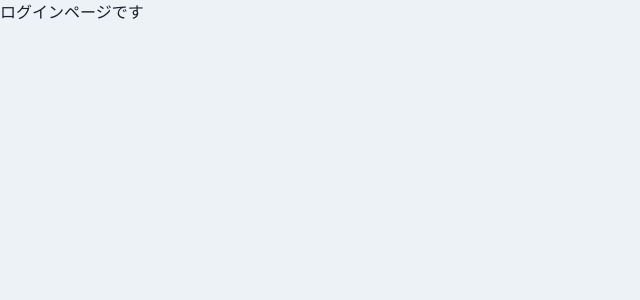
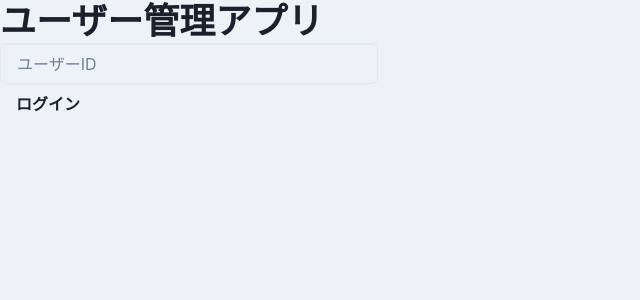
Before and after one commit to sohei-fujita/chakra-react-typescript, a React (Create React App) app: page / in a window 1280 px wide. Shown: the top 300 px of the page, without its empty margins (0-640 px from the left). Built offline with nearby package versions, Linux system fonts and the light colour scheme.

Commit message:
login display

```diff
--- a/src/components/pages/Login.tsx
+++ b/src/components/pages/Login.tsx
@@ -1,5 +1,15 @@
+import { Box, Button, Divider, Flex, Heading, Input } from "@chakra-ui/react";
 import { FC, memo } from "react";
 
 export const Login: FC = memo(() => {
-  return <p>ログインページです</p>;
+  return (
+    <Flex>
+      <Box>
+        <Heading as="h1">ユーザー管理アプリ</Heading>
+        <Divider />
+        <Input placeholder="ユーザーID" />
+        <Button>ログイン</Button>
+      </Box>
+    </Flex>
+  );
 });
```
